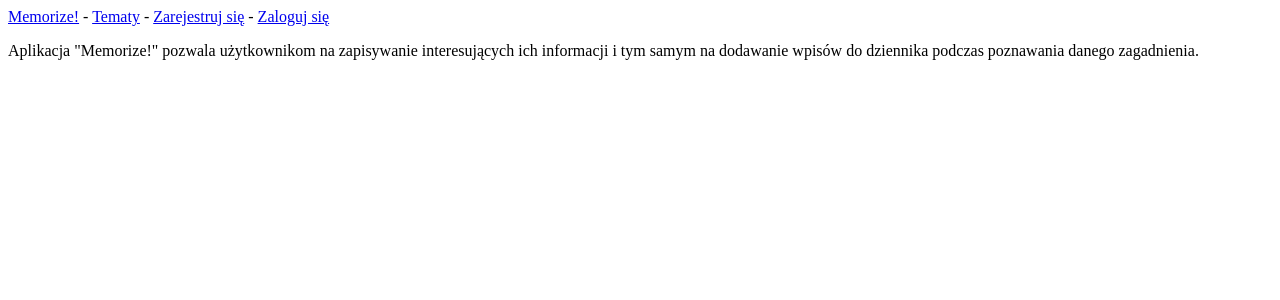
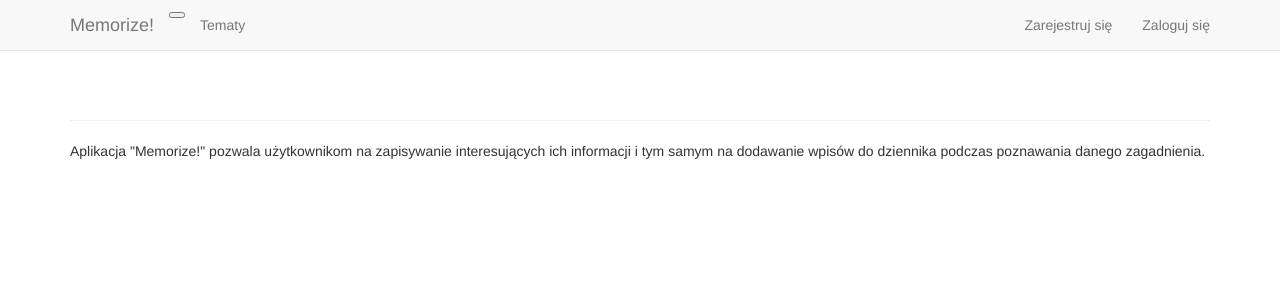
Before and after one commit to dh94martian/Aplikacja-Memorize-, a Django app: page / in a window 1280 px wide. Shown: the top 300 px of the page. Run offline with Django 3.2, Linux system fonts and the light colour scheme; some libraries are stand-ins or nearby versions.

Commit message:
Definicja paska nawigacji

```diff
--- a/memorizeapp/templates/memorizeapp/base.html
+++ b/memorizeapp/templates/memorizeapp/base.html
@@ -1,13 +1,63 @@
-<p>
-  <a href="{% url 'memorizeapp:index' %}">Memorize!</a> -
-  <a href="{% url 'memorizeapp:topics' %}">Tematy</a> -
-  {% if user.is_authenticated %}
-    Witaj, {{ user.username }}!
-    <a href="{% url 'users:logout' %}">Wyloguj się</a>
-  {% else %}
-    <a href="{% url 'users:register' %}">Zarejestruj się</a> -
-    <a href="{% url 'users:login' %}">Zaloguj się</a>
-  {% endif %}
-</p>
+{% load bootstrap3 %}
 
-{% block content %}{% endblock content %}
+<!DOCTYPE html>
+<html lang="pl">
+  <head>
+    <meta charset="utf-8">
+    <meta http-equiv="X-UA-Compatible" content="IE=edge">
+    <meta name="viewport" content="width=device-width, initial-scale=1">
+
+    <title>Memorize!</title>
+
+    {% bootstrap_css %}
+    {% bootstrap_javascript %}
+
+  </head>
+
+  <body>
+
+    <!-- Pasek nawigacji -->
+    <nav class="navbar navbar-default navbar-static-top">
+      <div class="container">
+
+        <div class="navbar-header">
+          <button type="button" class"navbar-toggle collapsed"
+              data-toggle="collapse" data-target="#navbar"
+              aria-expanded="false" aria-controls="navbar">
+          </button>
+          <a class="navbar-brand" href="{% url 'memorizeapp:index' %}">
+              Memorize!</a>
+        </div>
+
+        <div id="navbar" class="navbar-collapse collapse">
+          <ul class="nav navbar-nav">
+            <li><a href="{% url 'memorizeapp:topics' %}">Tematy</a></li>
+          </ul>
+
+          <ul class="nav navbar-nav navbar-right">
+            {% if user.is_authenticated %}
+              <li><a>Witaj, {{ user.username }}.</a></li>
+              <li><a href="{% url 'users:logout' %}">Wyloguj się</a></li>
+            {% else %}
+              <li><a href="{% url 'users:register' %}">Zarejestruj się</a></li>
+              <li><a href="{% url 'users:login' %}">Zaloguj się</a></li>
+            {% endif %}
+          </ul>
+        </div>
+
+      </div>
+    </nav>
+
+    <div class="container">
+
+      <div class="page-header">
+        {% block header %}{% endblock header %}
+      </div>
+      <div>
+        {% block content %}{% endblock content %}
+      </div>
+
+    </div>
+
+  </body>
+</html>
```
Also changed, not shown: memorize/settings.py (+7 -1 lines).
